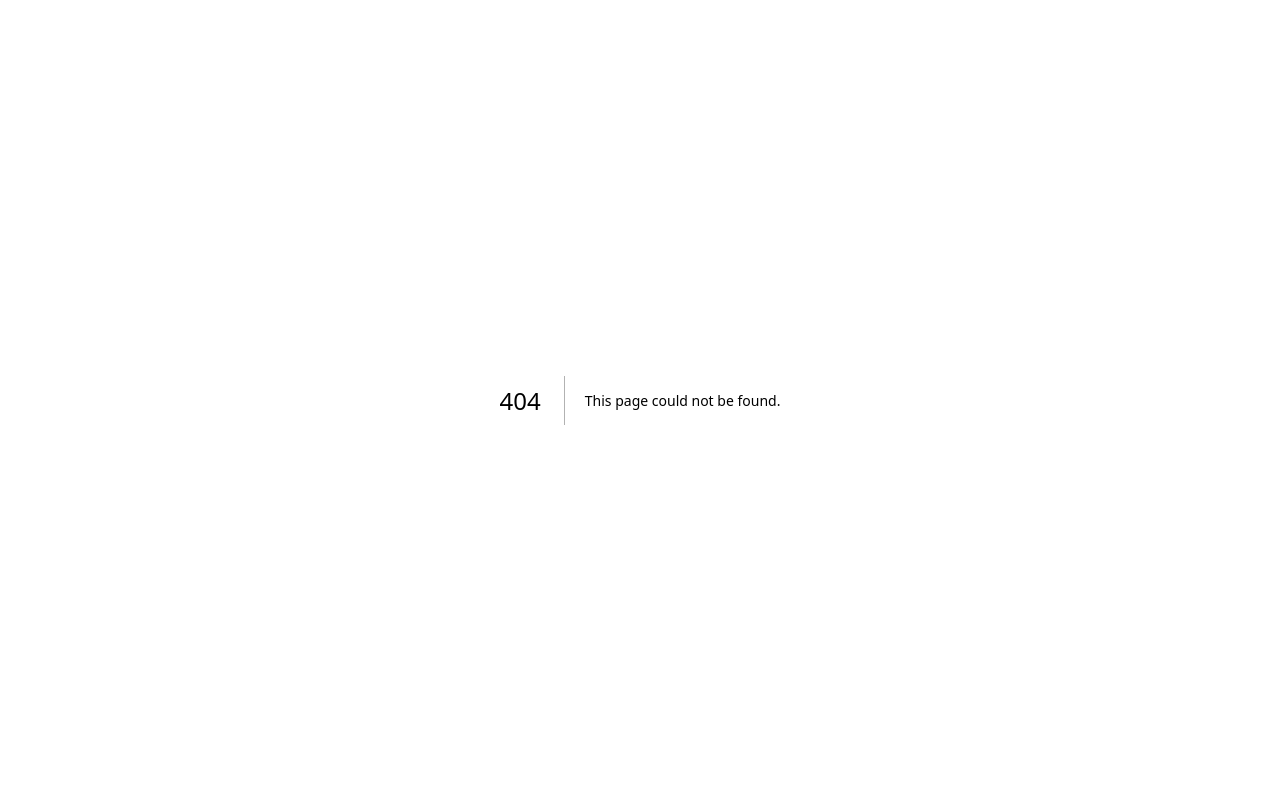
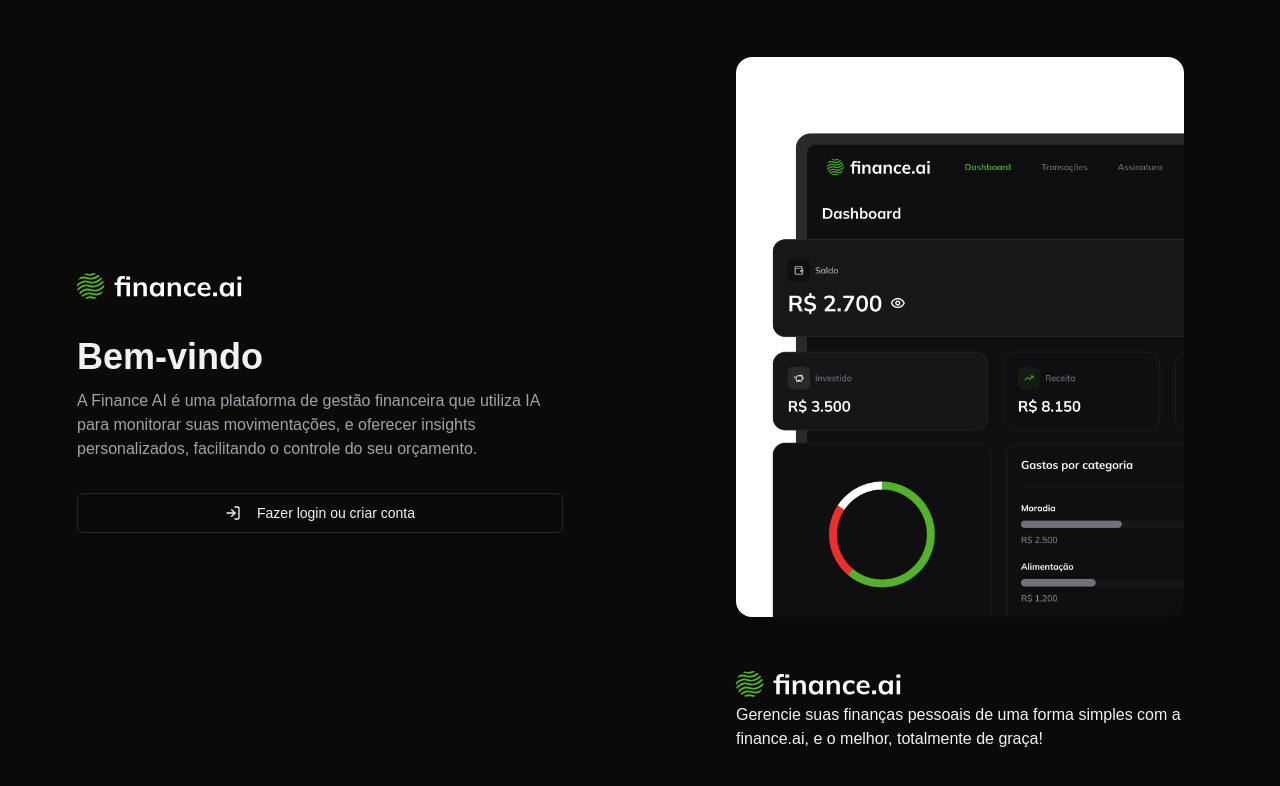
Before and after one commit to henriquegomesteixeira/easy-financeAI, a Next.js app: page /login in a window 1280 px wide. Before the commit this address had no page. Shown: the top 786 px of the page. Built offline with nearby package versions, Linux system fonts and the light colour scheme.

Commit message:
feat: add login page

```diff
--- /dev/null
+++ b/app/login/page.tsx
@@ -0,0 +1,51 @@
+import Image from "next/image";
+import React from "react";
+import { Button } from "../_components/ui/button";
+import { LogIn } from "lucide-react";
+
+function LoginPage() {
+  return (
+    <div className="grid h-full items-center lg:grid-cols-2">
+      <div className="mx-auto flex h-full max-w-[550px] flex-col justify-center p-8">
+        <Image
+          src="/logo.svg"
+          alt="Finance AI"
+          width={173}
+          height={39}
+          className="mb-8"
+        />
+        <h1 className="font mb-3 text-4xl font-bold">Bem-vindo</h1>
+        <p className="mb-8 text-muted-foreground">
+          A Finance AI é uma plataforma de gestão financeira que utiliza IA para
+          monitorar suas movimentações, e oferecer insights personalizados,
+          facilitando o controle do seu orçamento.
+        </p>
+        <Button variant="outline">
+          <LogIn className="mr-2" />
+          Fazer login ou criar conta
+        </Button>
+      </div>
+      <div className="mx-[10%] hidden grid-rows-[70vh_15%] gap-y-10 lg:grid xl:mx-[15%] 2xl:mx-[25%]">
+        <div className="relative">
+          <Image
+            src="/login.png"
+            alt="Faça login"
+            fill
+            priority
+            sizes="100vw"
+            className="rounded-2xl object-cover object-left-top"
+          />
+        </div>
+        <div className="flex flex-col justify-center rounded-xl">
+          <Image src="/logo.svg" alt="Finance AI" width={173} height={39} />
+          <p>
+            Gerencie suas finanças pessoais de uma forma simples com a
+            finance.ai, e o melhor, totalmente de graça!
+          </p>
+        </div>
+      </div>
+    </div>
+  );
+}
+
+export default LoginPage;
--- /dev/null
+++ b/app/subscription/page.tsx
@@ -0,0 +1,11 @@
+import React from 'react';
+
+function SubscriptionPage() {
+  return (
+    <div>
+
+    </div>
+  )
+}
+
+export default SubscriptionPage;
```
Also changed, not shown: public/login.png (added), public/logo.svg (added).
